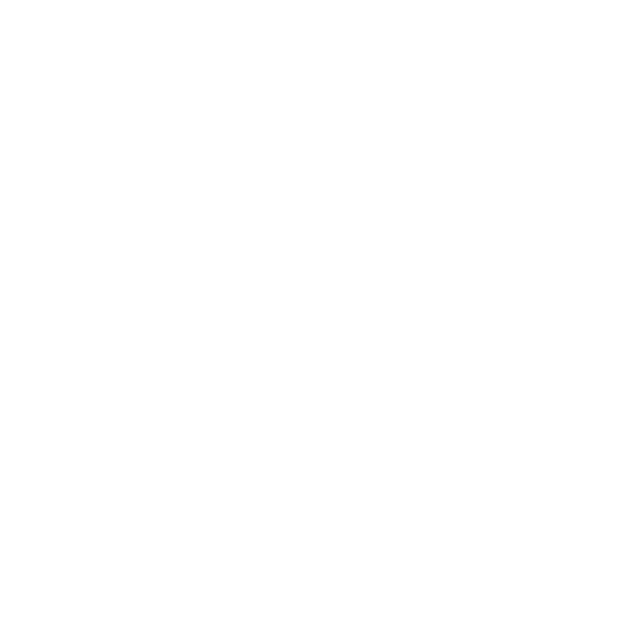
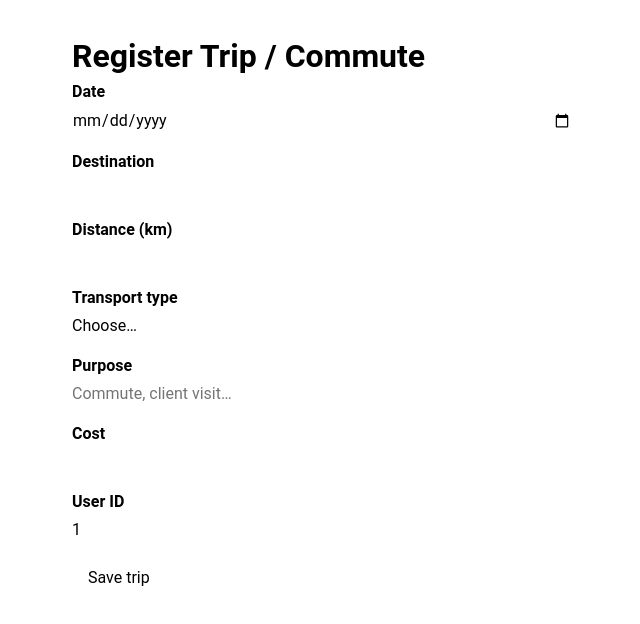
Before and after one commit to KaiVerleysenPXL/SoftwareEngineeringFrontend, a Vue app in the folder VueFrontend/: page /trips/new in a window 1280 px wide. Before the commit this address had no page. Shown: the top 624 px of the page, without its empty margins (318-958 px from the left). Built offline with nearby package versions, Linux system fonts and the light colour scheme.

Commit message:
Added register new trip (WIP)

```diff
--- a/VueFrontend/src/router/index.js
+++ b/VueFrontend/src/router/index.js
@@ -1,5 +1,6 @@
 import LoginView from '@/views/LoginView.vue';
 import { createRouter, createWebHistory } from 'vue-router';
+import NewTripView from '../views/NewTripView.vue';
 
 const router = createRouter({
   history: createWebHistory(import.meta.env.BASE_URL),
@@ -9,6 +10,11 @@
       name: 'login',
       component: LoginView,
     },
+    {
+      path: '/trips/new',
+      name: 'NewTrip',
+      component: NewTripView
+    }
   ],
 });
 
--- /dev/null
+++ b/VueFrontend/src/views/NewTripView.vue
@@ -0,0 +1,132 @@
+<!-- src/views/NewTripView.vue -->
+<template>
+  <div class="new-trip">
+    <h1>Register Trip / Commute</h1>
+
+    <form @submit.prevent="submit">
+      <div class="field">
+        <label>Date</label>
+        <input type="date" v-model="date" required />
+      </div>
+
+      <div class="field">
+        <label>Destination</label>
+        <input type="text" v-model="destination" required />
+      </div>
+
+      <div class="field">
+        <label>Distance (km)</label>
+        <input type="number" step="0.1" min="0" v-model.number="distanceKm" required />
+      </div>
+
+      <div class="field">
+        <label>Transport type</label>
+        <select v-model="transportType" required>
+          <option disabled value="">Choose…</option>
+          <option>Car</option>
+          <option>Bike</option>
+          <option>Train</option>
+          <option>Bus</option>
+          <option>Walk</option>
+          <option>Other</option>
+        </select>
+      </div>
+
+      <div class="field">
+        <label>Purpose</label>
+        <input type="text" v-model="purpose" placeholder="Commute, client visit…" required />
+      </div>
+
+      <div class="field">
+        <label>Cost</label>
+        <input type="number" step="0.01" min="0" v-model.number="cost" required />
+      </div>
+
+      <!-- temp hard-coded, in a real app we get the logged in user -->
+      <div class="field">
+        <label>User ID</label>
+        <input type="number" v-model.number="userId" required />
+      </div>
+
+      <button type="submit" :disabled="loading">
+        {{ loading ? 'Saving…' : 'Save trip' }}
+      </button>
+
+      <p v-if="error" class="error">{{ error }}</p>
+      <p v-if="success" class="success">Trip saved!</p>
+    </form>
+  </div>
+</template>
+
+<script setup>
+import { ref } from 'vue'
+import axios from 'axios'
+
+// Backend URL + port
+const API_BASE = 'http://localhost:5019'
+
+const date = ref('')
+const destination = ref('')
+const distanceKm = ref(null)
+const transportType = ref('')
+const purpose = ref('')
+const cost = ref(null)
+const userId = ref(1) // demo value
+
+const loading = ref(false)
+const error = ref('')
+const success = ref(false)
+
+const submit = async () => {
+  loading.value = true
+  error.value = ''
+  success.value = false
+
+  try {
+    const payload = {
+      userId: userId.value,
+      date: new Date(date.value).toISOString(),
+      destination: destination.value,
+      distanceKm: distanceKm.value,
+      transportType: transportType.value,
+      purpose: purpose.value,
+      cost: cost.value
+    }
+
+    await axios.post(`${API_BASE}/trip`, payload)
+    success.value = true
+  } catch (e) {
+    error.value = 'Could not save trip.'
+    console.error(e)
+  } finally {
+    loading.value = false
+  }
+}
+</script>
+
+<style scoped>
+.new-trip {
+  max-width: 500px;
+  margin: 2rem auto;
+}
+.field {
+  margin-bottom: 1rem;
+  display: flex;
+  flex-direction: column;
+}
+label {
+  font-weight: 600;
+  margin-bottom: 0.25rem;
+}
+button {
+  padding: 0.5rem 1rem;
+}
+.error {
+  color: red;
+  margin-top: 0.5rem;
+}
+.success {
+  color: green;
+  margin-top: 0.5rem;
+}
+</style>
```
Also changed, not shown: 1 other file (tests, documents, lock files or other folders).
